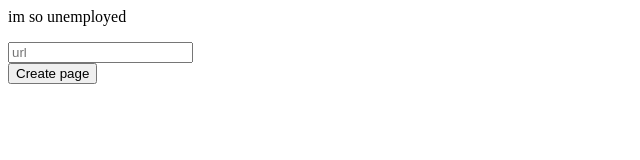
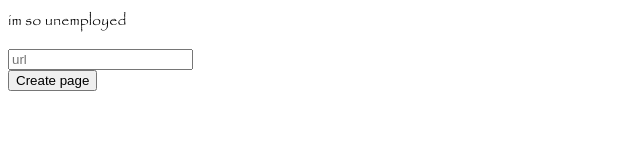
Before and after one commit to Duz4/about.blank, a plain HTML site: page index.html in a window 1280 px wide. Shown: the whole page, without its empty margins (0-640 px from the left). Drawn offline with Linux system fonts and the light colour scheme.

Commit message:
Update index.html

```diff
--- a/index.html
+++ b/index.html
@@ -1,4 +1,15 @@
 <HTML>
+<head>
+  <style>
+    @font-face {
+        font-family:'papyrusfont';
+        src: url('papyrus.ttf') format('truetype');
+        }
+    p {
+     font-family:'papyrusfont';
+    }
+  </style>
+</head>
 <body class="bg-gray-90000 text-white font-sans">
     <div id="loader" class="fixed top-0 left-0 w-screen h-screen flex justify-center items-center bg-white z-50" style="display: none;">
     <div class="animate-spin rounded-full h-32 w-32"></div>
```
